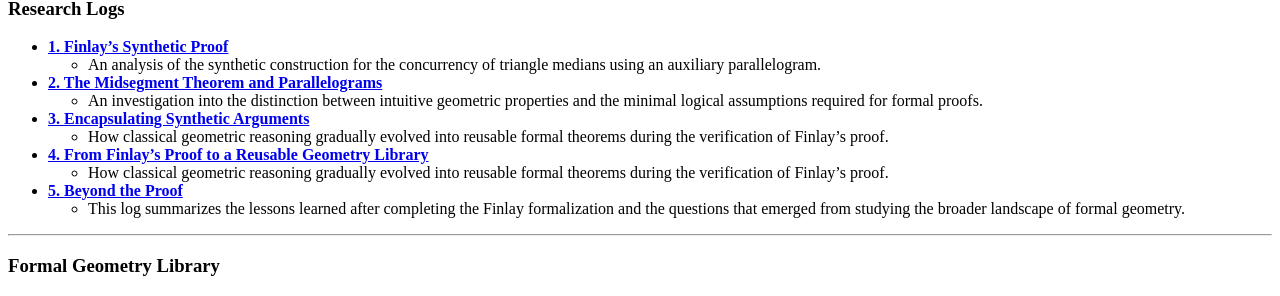
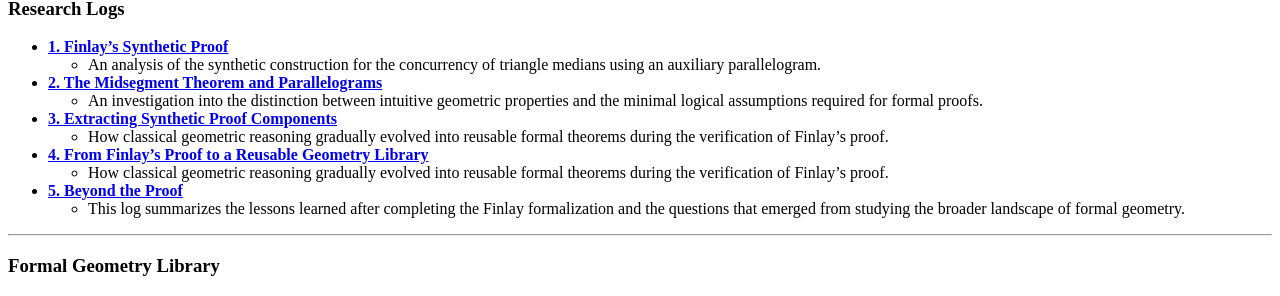
Before and after one commit to cgjteam/cgjteam.github.io, a Jekyll site: the page built from index.md, in a window 1280 px wide. Shown: the part 119-415 px from the top of the page. Built offline with Jekyll 4.4.1, drawn with Linux system fonts in a browser that asks for light colours; comment, search, counter and statistics services are not loaded; our own code applies the rules of GitHub Pages for plain Markdown files.

Commit message:
Rename section from 'Encapsulating' to 'Extracting'

```diff
--- a/index.md
+++ b/index.md
@@ -14,7 +14,7 @@ Welcome to the CGJteam research laboratory. This archive documents our systemati
 * **[2. The Midsegment Theorem and Parallelograms](log-002.md)**
    - An investigation into the distinction between intuitive geometric properties and the minimal logical assumptions required for formal proofs.
 
-* **[3. Encapsulating Synthetic Arguments](log-003.md)**
+* **[3. Extracting Synthetic Proof Components](log-003.md)**
    - How classical geometric reasoning gradually evolved into reusable formal theorems during the verification of Finlay's proof.
 
 * **[4. From Finlay's Proof to a Reusable Geometry Library](log-004.md)**
```
